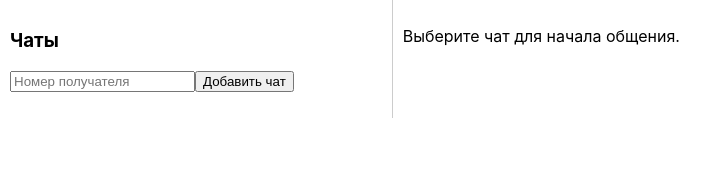
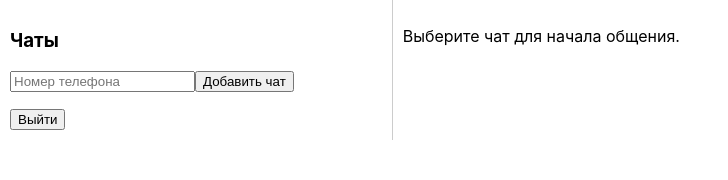
Before and after one commit to Nadezhda-97/whatsapp-chat, a React (Create React App) app in the folder whatsapp-chat/: page / in a window 1280 px wide. Shown: the top 180 px of the page, without its empty margins (0-728 px from the left). Built offline with nearby package versions, Linux system fonts and the light colour scheme.

Commit message:
update Chat.jsx

```diff
--- a/whatsapp-chat/src/components/Chat.jsx
+++ b/whatsapp-chat/src/components/Chat.jsx
@@ -1,18 +1,21 @@
 import React, { useState, useEffect } from 'react';
+import { useNavigate } from 'react-router-dom';
 import axios from 'axios';
 
-import Message from './Message';
+import ContactInput from './ContactInput';
+import ContactList from './ContactList';
+import MessageList from './MessageList';
+import MessageInput from './MessageInput';
 
 const Chat = ({ credentials }) => {
+  const { idInstance, apiTokenInstance } = credentials;
+  const navigate = useNavigate();
+
   const [messages, setMessages] = useState([]);
   const [textMessage, setTextMessage] = useState('');
-  //const [recipient, setRecipient] = useState(''); // const [phoneNumber, setPhoneNumber] = useState('');
-
   const [contacts, setContacts] = useState([]);
   const [newContact, setNewContact] = useState('');
   const [currentChat, setCurrentChat] = useState(null);
-
-  const { idInstance, apiTokenInstance } = credentials;
 
   const sendMessage = async () => {
     if (!currentChat) return; // Если нет выбранного чата, не отправляем сообщение
@@ -63,43 +66,26 @@ const Chat = ({ credentials }) => {
     fetchMessages();
     const interval = setInterval(fetchMessages, 5000);
     return () => clearInterval(interval);
-  });
+  }); //[currentChat]
+
+  const handleLogout = () => {
+    navigate('/login'); // Перенаправляем на страницу логина
+};
 
   return (
     <div style={{ display: 'flex' }}>
       <div style={{ width: '30%', borderRight: '1px solid #ccc', padding: '10px' }}>
         <h3>Чаты</h3>
-        <input
-          type="text"
-          placeholder="Номер получателя"
-          value={newContact}
-          onChange={(e) => setNewContact(e.target.value)}
-        />
-        <button onClick={addContact}>Добавить чат</button>
-        <ul>
-          {contacts.map((contact, index) => (
-            <li key={index} onClick={() => setCurrentChat(contact)} style={{ cursor: 'pointer' }}>
-              {contact}
-            </li>
-          ))}
-        </ul>
+        <ContactInput newContact={newContact} setNewContact={setNewContact} addContact={addContact} />
+        <ContactList contacts={contacts} setCurrentChat={setCurrentChat} />
+        <button onClick={handleLogout}>Выйти</button>
       </div>
       <div style={{ width: '70%', padding: '10px' }}>
         {currentChat ? (
           <>
             <h3>Чат с {currentChat}</h3>
-            <div style={{ height: '400px', overflowY: 'scroll', border: '1px solid #ccc', padding: '10px' }}>
-              {messages.map((msg, index) => (
-                <Message key={index} text={msg.text} sender={msg.sender} />
-              ))}
-            </div>
-            <input
-              type="text"
-              value={textMessage}
-              onChange={(e) => setTextMessage(e.target.value)}
-              placeholder="Ваше сообщение"
-            />
-            <button onClick={sendMessage}>Отправить</button>
+            <MessageList messages={messages} />
+            <MessageInput textMessage={textMessage} setTextMessage={setTextMessage} sendMessage={sendMessage} />
           </>
         ) : (
             <p>Выберите чат для начала общения.</p>
```
